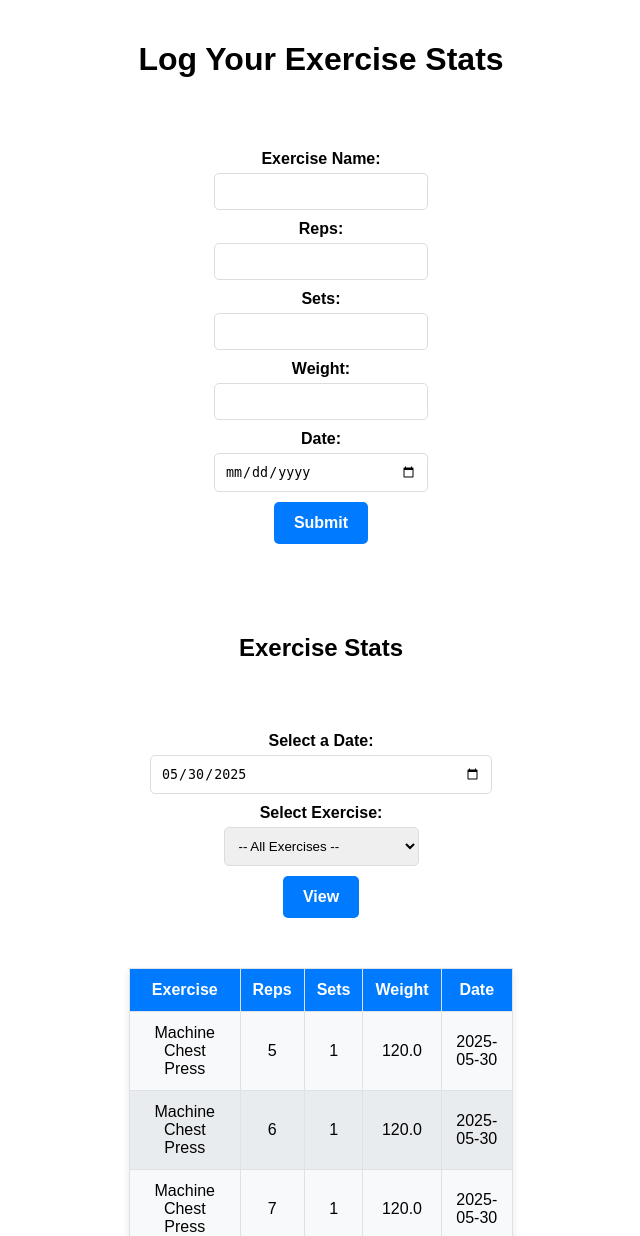
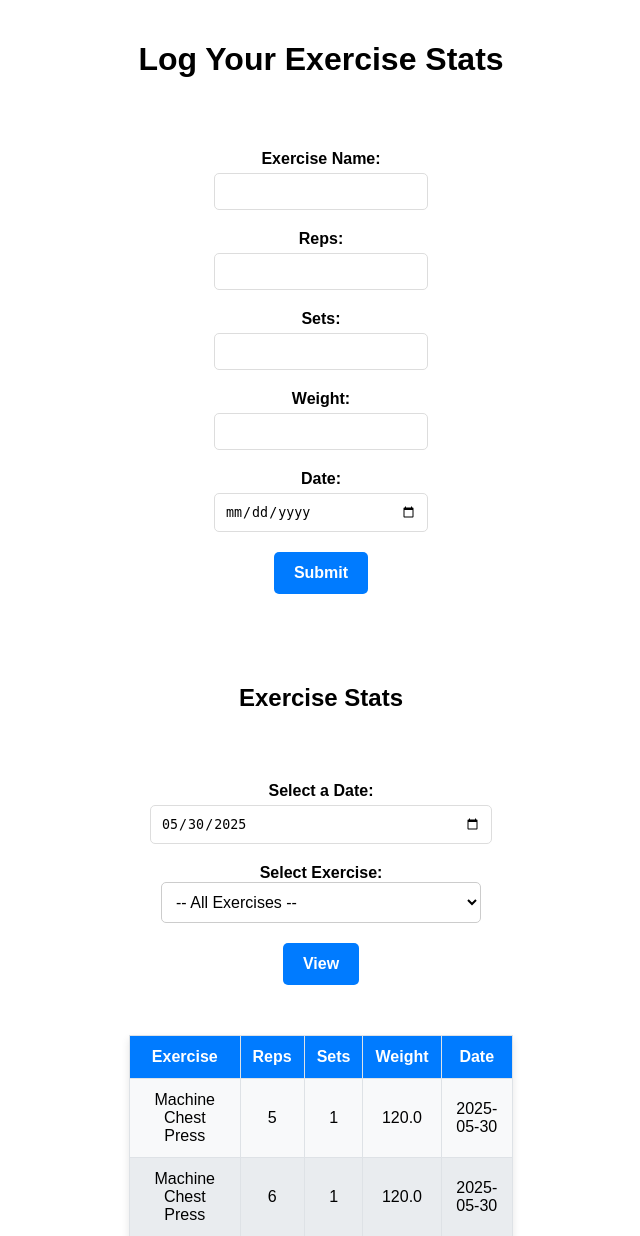
Before and after one commit to lkovach/ims_spartans2, a Flask app: page /dashboard in a window 1280 px wide. Shown: the top 1236 px of the page, without its empty margins (319-959 px from the left). Run offline with Flask 3, Linux system fonts and the light colour scheme; a user stored in the database is signed in; data comes from the database, SQL or seed files in the repository.

Commit message:
changed styling of dropdown menu for exercise filter

```diff
--- a/static/styles.css
+++ b/static/styles.css
@@ -43,10 +43,19 @@ input {
 }
 
 select {
+    width: 100%;
     padding: 10px;
-    margin-top: 5px;
-    border: 1px solid #ddd;
+    font-size: 16px;
+    border: 1px solid #ccc;
     border-radius: 5px;
+    background-color: #fff;
+    /* appearance: none; Removes default dropdown styling */
+    cursor: pointer;
+}
+
+/* Ensure consistency with other inputs */
+input, select {
+    margin-bottom: 10px;
 }
 
 /* Centering the form */
```
